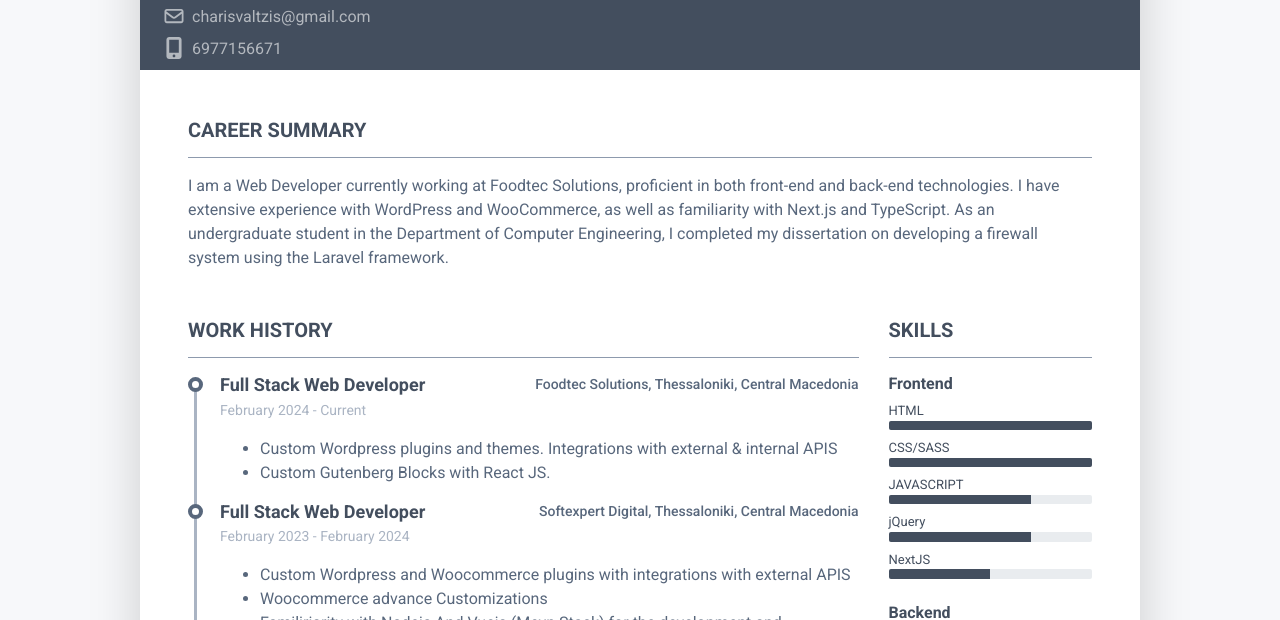
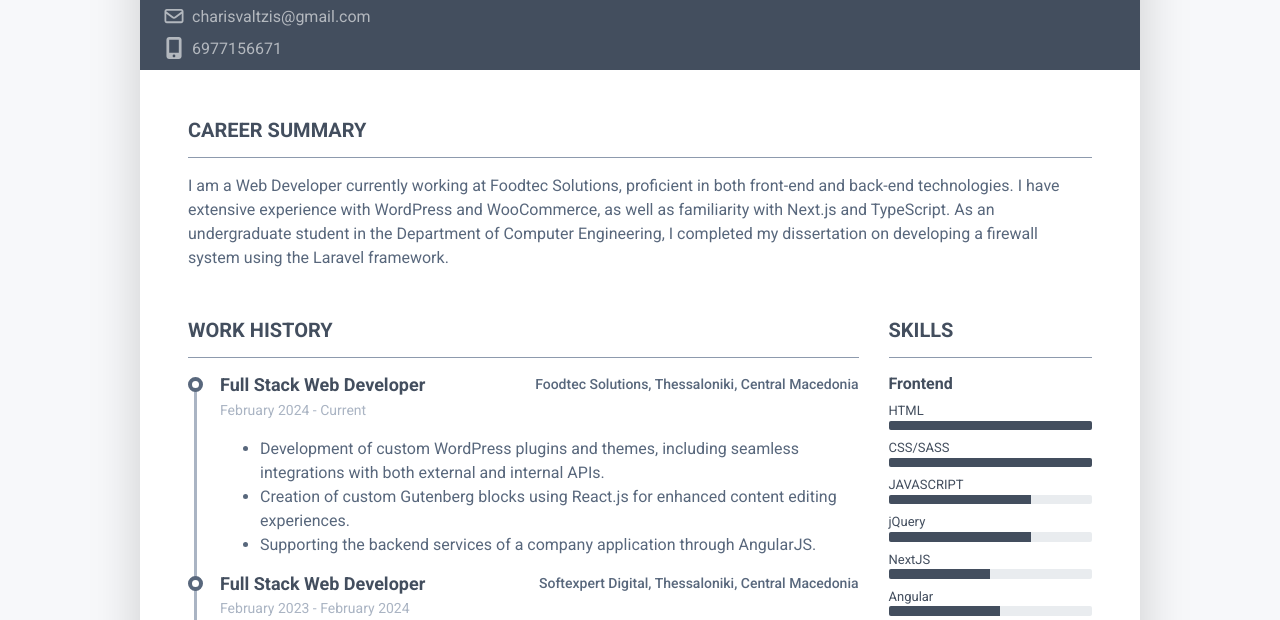
Before and after one commit to xariklios/cv, a plain HTML site: page bio_new/index.html in a window 1280 px wide. Shown: the part 180-800 px from the top of the page. Drawn offline with Linux system fonts and the light colour scheme.

Commit message:
Added angular in cv

```diff
--- a/bio_new/index.html
+++ b/bio_new/index.html
@@ -86,10 +86,13 @@
                                         <p>
                                         <ul>
                                             <li>
-                                                Custom Wordpress plugins and themes. Integrations with external & internal APIS
+                                                Development of custom WordPress plugins and themes, including seamless integrations with both external and internal APIs.
                                             </li>
                                             <li>
-                                                Custom Gutenberg Blocks with React JS.
+                                                Creation of custom Gutenberg blocks using React.js for enhanced content editing experiences.
+                                            </li>
+                                            <li>
+                                                Supporting the backend services of a company application through AngularJS.
                                             </li>
                                         </ul>
                                         </p>
@@ -304,6 +307,14 @@
                                                  aria-valuemax="100"></div>
                                         </div>
                                     </li>
+                                     <li class="mb-2">
+                                        <div class="resume-skill-name">Angular</div>
+                                        <div class="progress resume-progress">
+                                            <div class="progress-bar theme-progress-bar-dark" role="progressbar"
+                                                 style="width: 55%" aria-valuenow="25" aria-valuemin="0"
+                                                 aria-valuemax="100"></div>
+                                        </div>
+                                    </li>
                                 </ul>
                             </div>
 
```
